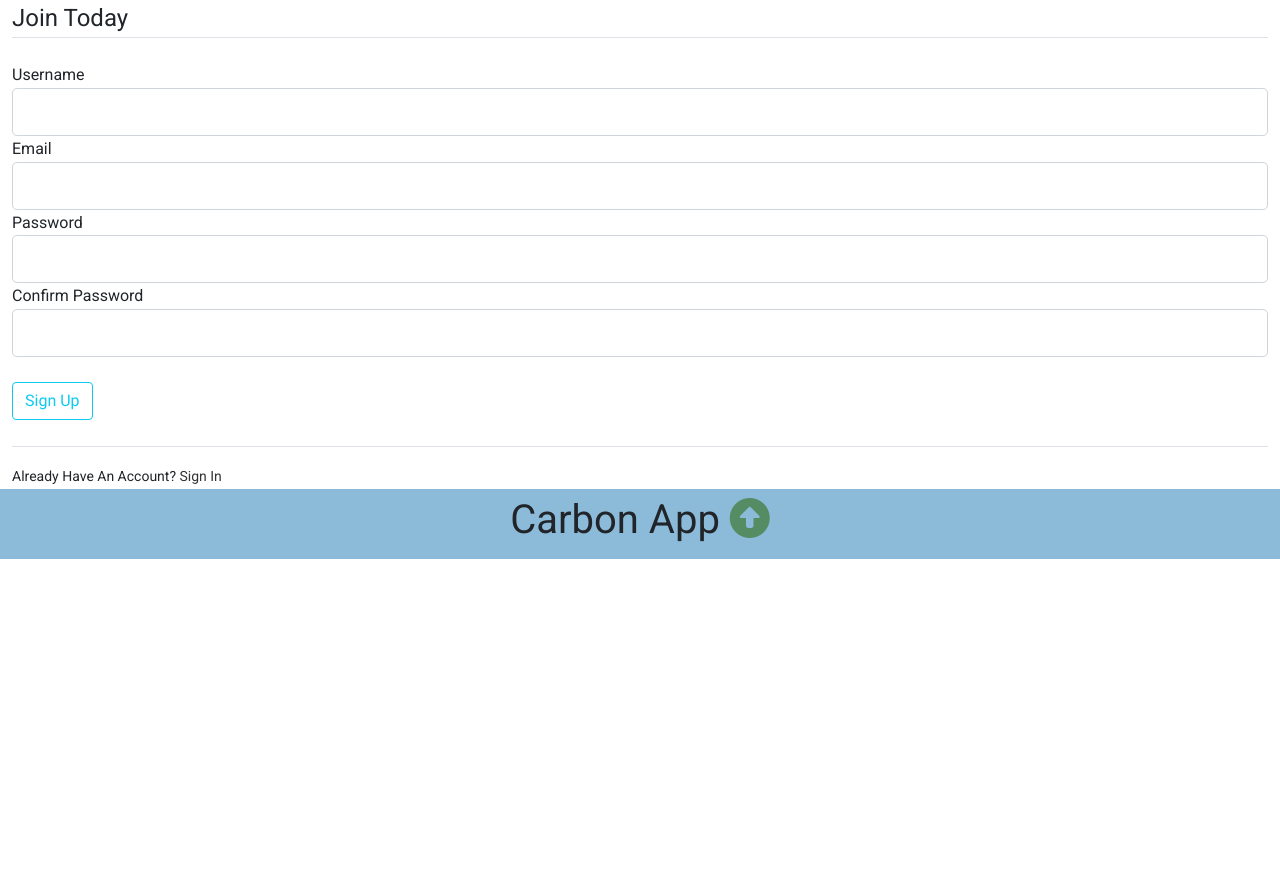
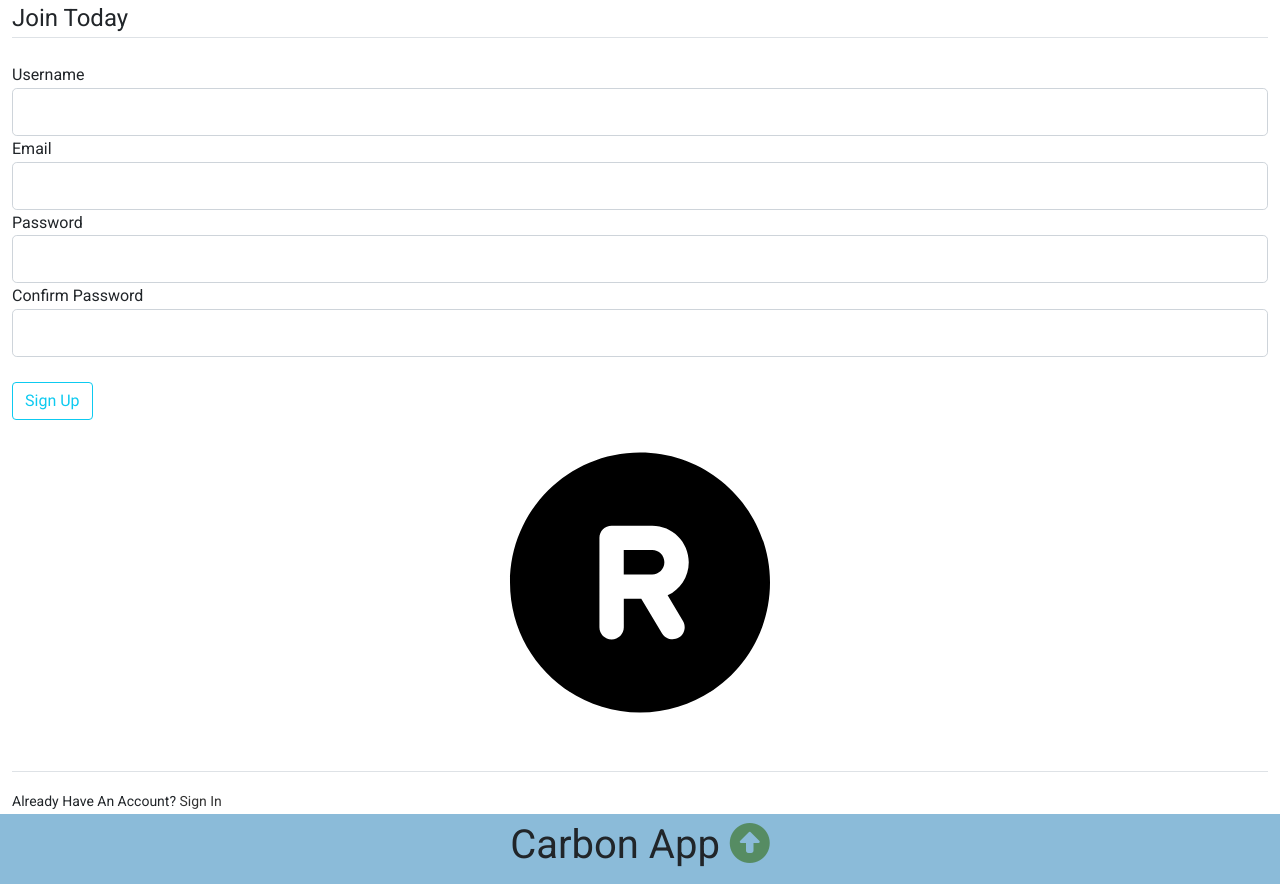
Before and after one commit to EliasAKyte/carbon-app-2026-1, a Flask app: page /register in a window 1280 px wide. Shown: the part 71-955 px from the top of the page. Before the commit the page ends 630 px from the top, so only its background shows below. Run offline with Flask 2, Linux system fonts and the light colour scheme; some libraries are stand-ins or nearby versions.

Commit message:
Update register.html
inn med bilde register

```diff
--- a/capp/templates/users/register.html
+++ b/capp/templates/users/register.html
@@ -69,6 +69,14 @@
                         {{ form.submit(class="btn btn-outline-info") }}
                     </div>
                 </form>
+                <div class="box">
+                <img
+                    src="{{url_for('static', filename='icons/register.svg')}}"
+                    width="325"
+                    height="325"
+                    alt=""/>
+                 </div>
+
                 </br>
                 <div class="border-top pt-3">
                     <small>
```
